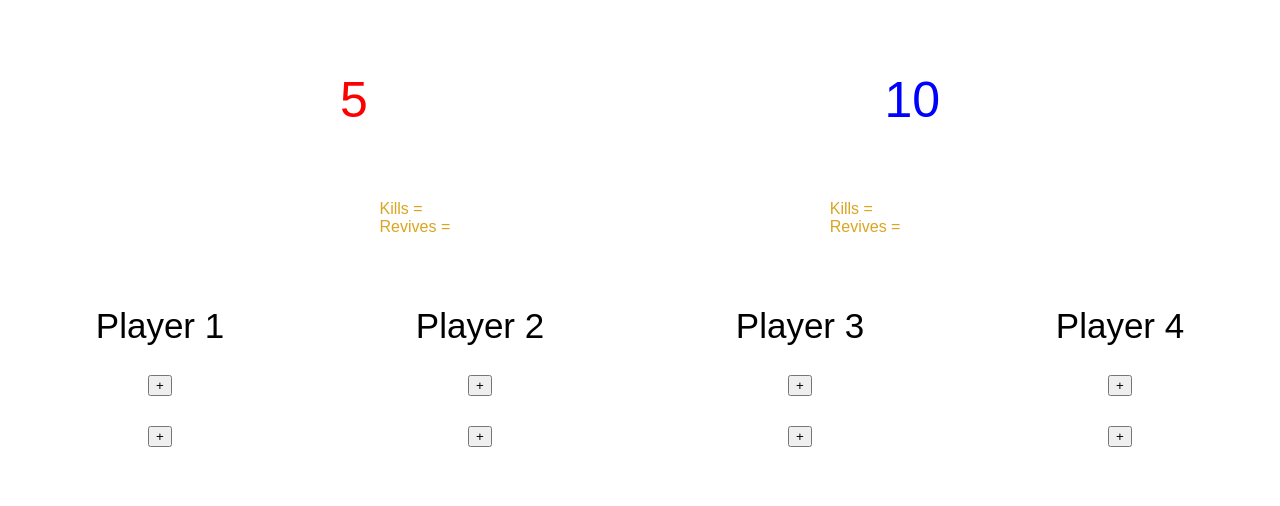
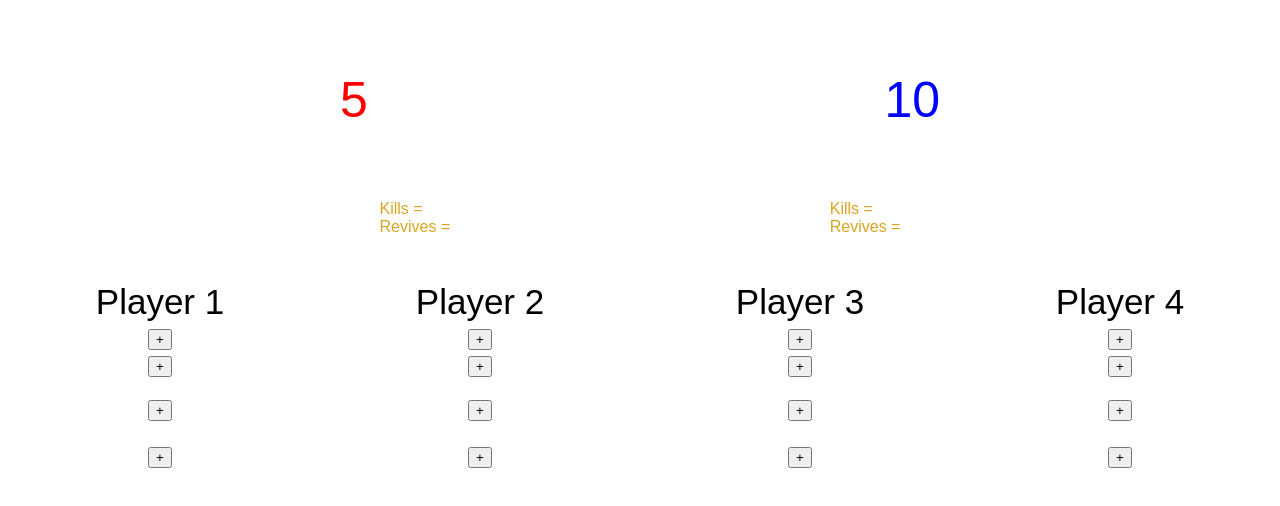
Before and after one commit to karx/gamingstars-scoreboard, a plain HTML site: page controller/index.html in a window 1280 px wide. Drawn offline with Linux system fonts and the light colour scheme; no server answers.

Commit message:
survive and poll

```diff
--- a/controller/index.html
+++ b/controller/index.html
@@ -170,6 +170,14 @@
           <div class="rev-counter">
             <button id="p1AddRevive" onclick="addRevive('p1')">+</button> <div class="prevs" id="p1revs"></div>
           </div>
+          <div class="survive-counter">
+            <button id="p1AddSurvive" onclick="addSurvive('p1')">+</button> <div class="prevs" id="p1survive"></div>
+          </div>
+
+          <div class="poll-counter">
+            <button id="p1AddPoll" onclick="addPoll('p1')">+</button> <div class="prevs" id="p1poll"></div>
+          </div>
+
         </div>
         <div class="p2 player">
           <div class="player-label">
@@ -180,6 +188,14 @@
           <div class="rev-counter">
             <button id="p2AddRevive" onclick="addRevive('p2')">+</button> <div class="prevs" id="p2revs"></div>
           </div>
+          <div class="survive-counter">
+            <button id="p2AddSurvive" onclick="addSurvive('p2')">+</button> <div class="prevs" id="p2survive"></div>
+          </div>
+
+          <div class="poll-counter">
+            <button id="p2AddPoll" onclick="addPoll('p2')">+</button> <div class="prevs" id="p2poll"></div>
+          </div>
+
         </div>
         <div class="p3 player">
           <div class="player-label">
@@ -190,6 +206,14 @@
           <div class="rev-counter">
             <button id="p3AddRevive" onclick="addRevive('p3')">+</button> <div class="prevs" id="p3revs"></div>
           </div>
+          <div class="survive-counter">
+            <button id="p3AddSurvive" onclick="addSurvive('p3')">+</button> <div class="prevs" id="p3survive"></div>
+          </div>
+
+          <div class="poll-counter">
+            <button id="p3AddPoll" onclick="addPoll('p3')">+</button> <div class="prevs" id="p3poll"></div>
+          </div>
+
         </div>
         <div class="p4 player">
           <div class="player-label">
@@ -200,6 +224,14 @@
           <div class="rev-counter">
             <button id="p4AddRevive" onclick="addRevive('p4')">+</button> <div class="prevs" id="p4revs"></div>
           </div>
+          <div class="survive-counter">
+            <button id="p4AddSurvive" onclick="addSurvive('p4')">+</button> <div class="prevs" id="p4survive"></div>
+          </div>
+
+          <div class="poll-counter">
+            <button id="p4AddPoll" onclick="addPoll('p4')">+</button> <div class="prevs" id="p4poll"></div>
+          </div>
+
         </div>
       </div>
     </div>
--- a/kaaro.js
+++ b/kaaro.js
@@ -176,3 +176,45 @@ function addRevive(playerStub) {
       console.error("Error adding document: ", error);
     });
 }
+
+function addSurvive(playerStub) {
+  let team = "blue";
+  if (playerStub == "p1" || playerStub == "p2") {
+    team = "red";
+  }
+  db.collection("/streamscore/25062020/scoretally")
+    .add({
+      team: team,
+      player: playerStub,
+      value: 150,
+      count: 1,
+      reason: "survive",
+    })
+    .then(function (docRef) {
+      console.log("Document written with ID: ", docRef.id);
+    })
+    .catch(function (error) {
+      console.error("Error adding document: ", error);
+    });
+}
+
+function addPoll(playerStub) {
+  let team = "blue";
+  if (playerStub == "p1" || playerStub == "p2") {
+    team = "red";
+  }
+  db.collection("/streamscore/25062020/scoretally")
+    .add({
+      team: team,
+      player: playerStub,
+      value: 75,
+      count: 1,
+      reason: "poll",
+    })
+    .then(function (docRef) {
+      console.log("Document written with ID: ", docRef.id);
+    })
+    .catch(function (error) {
+      console.error("Error adding document: ", error);
+    });
+}
```
